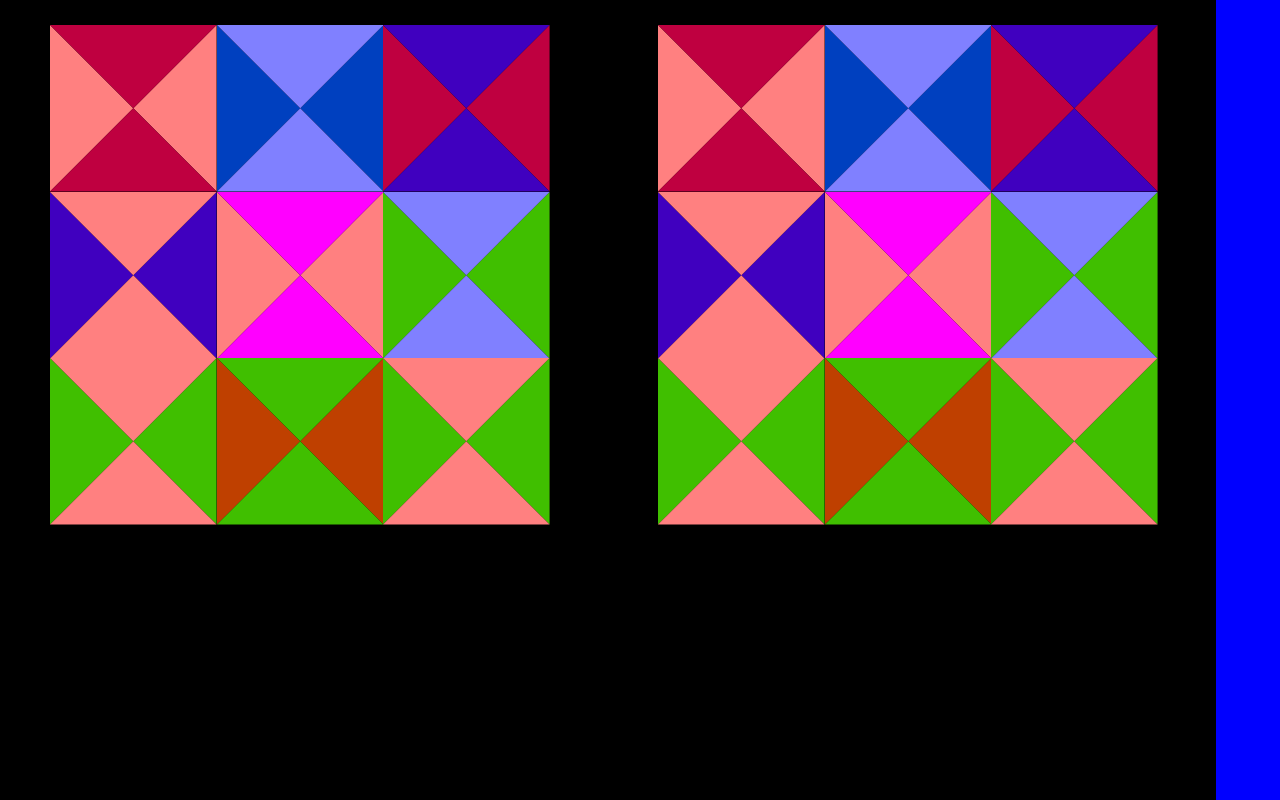
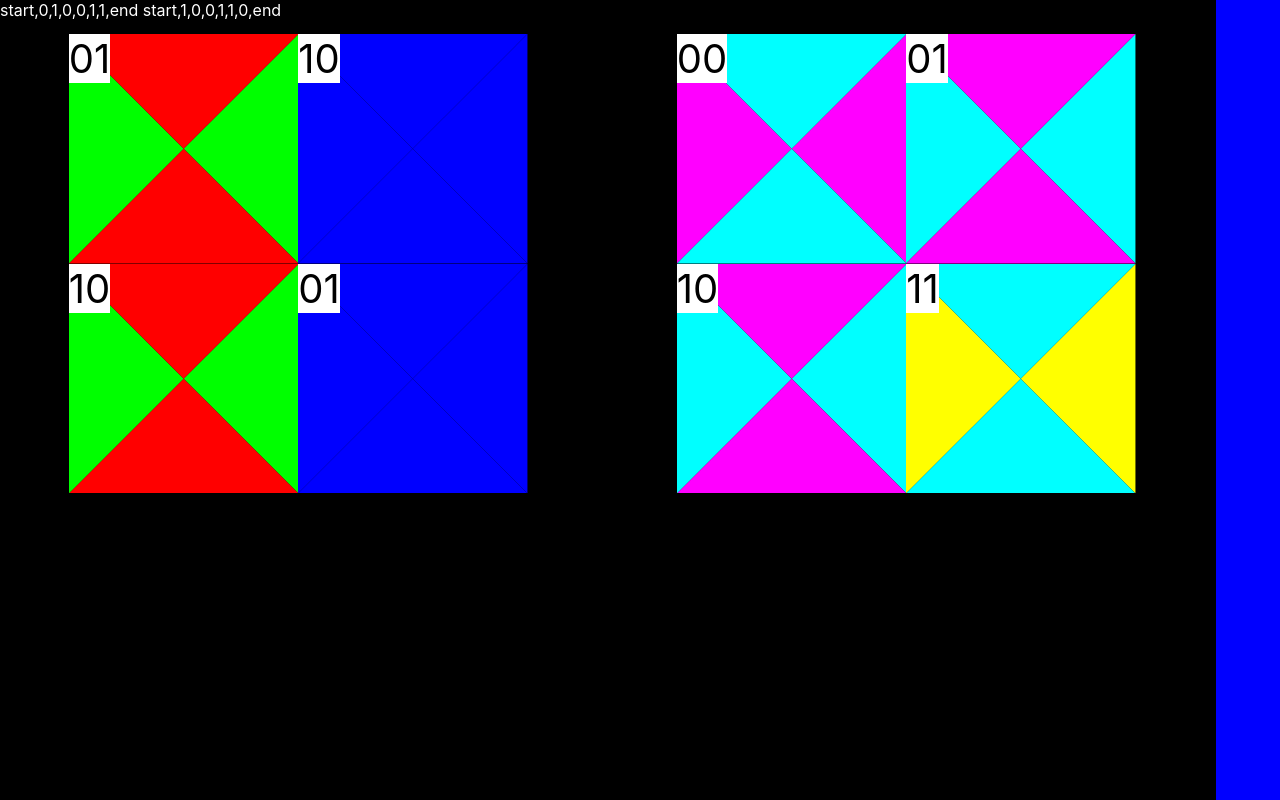
Before and after one commit to philbertani/ib01, a React (Create React App) app in the folder client/: page / in a window 1280 px wide. Built offline with nearby package versions, Linux system fonts and the light colour scheme.

Commit message:
now displaying both squares to merge and target squares with debug identifiers

```diff
--- a/client/src/WindowManager.js
+++ b/client/src/WindowManager.js
@@ -9,7 +9,7 @@ import {boardInfos} from "./game/boardInfo";
 
 export default function WindowManager( {mainScreenRef} ) {
 
-  const boardInfo = boardInfos[3];
+  const boardInfo = boardInfos[2];
   const mechRef = React.useRef(new Mechanics(boardInfo));
   const mech = mechRef.current;
 
--- a/client/src/game/Mechanics.js
+++ b/client/src/game/Mechanics.js
@@ -2,12 +2,17 @@ export default class Mechanics {
   primaryColors = [
     [255, 0, 0],
     [0, 255, 0],
-    [0, 0, 255],
+    [0, 0, 255]
+  ]
 
+
+
+  /*
     [127.5, 127.5, 0],
     [0, 127.5, 127.5],
     [127.5, 0, 127.5],
   ];
+  */
 
   /*
     [255, 255, 0],   //add these to second level - it gets hard to distinguish
@@ -69,6 +74,15 @@ export default class Mechanics {
     return v3;
   }
 
+  linearTo2d(index) {
+
+    const row = Math.trunc(index / this.boardInfo.cols);
+    const col = index - row * this.boardInfo.cols;
+
+    //console.log('zzzzzzz',index, row,  col);
+    return {cell:this.targetBoard[row][col],row,col};
+  }
+
   *boardIter(index, boardInfo) {
     //have the generator function convert from linear index to 2d array index for us
     while (index < boardInfo.rows * boardInfo.cols) {
@@ -80,6 +94,7 @@ export default class Mechanics {
     return;
   }
 
+  //this is more like reduce than map since it returns an accumulated array or object
   map(callback, accum=[]) {
     const cellIndex = this.boardIter(0,this.boardInfo);
     let end=false;
--- a/client/src/game/PlaySpace.js
+++ b/client/src/game/PlaySpace.js
@@ -13,6 +13,7 @@ export default function PlaySpace({mech, style}) {
   styleFinal.overflowY = "scroll";
 
   const [newBoard, setNewBoard] = React.useState([]);
+  const [debug, setDebug] = React.useState(["debug"]);
 
   const cellWidth = styleFinal.width/cellDivisor;
 
@@ -25,37 +26,115 @@ export default function PlaySpace({mech, style}) {
     //we have to call for this from server for multi player
     const board = [];
 
-    //mech.map iterates over the 2d board array in row major order
-    mech.map( cellData=>{
+    //pick half of the total number of board cells because we need 2 squares to cover
+    //one target square
+    const N = boardInfo.rows*boardInfo.cols;
+    const M = Math.trunc(N/2);
+    const cellsToUse = {};
+    let num=0;
+    while (num<M) {
+      const rnd = Math.trunc(Math.random()*N);
+      if ( !cellsToUse[rnd]) {
+        cellsToUse[rnd] = Math.random()*1000;  //assign it a random sort order
+        num++;
+      }
+    }
 
-      const {cell,row,col} = cellData;
+    const cells = Object.keys(cellsToUse);
+    const rndOrder = Object.values(cellsToUse);
+    const order = Array.from( cells, (x,i)=>i);
 
-      const color1 = mech.vecToRGB(cell[0]);
-      const color2 = mech.vecToRGB(cell[1]);
+    order.sort( (a,b)=> rndOrder[a]-rndOrder[b]);
 
-      const newStyle={
+    const Q = M*2;
+    const rndCellOrder = []
+    for (let i=0; i<Q; i++) {
+      rndCellOrder.push(Math.random()*Q);
+    }
+
+    const cellOrder = Array.from(rndCellOrder,(x,i)=>i);
+    cellOrder.sort( (a,b)=>rndCellOrder[a]-rndCellOrder[b]);
+
+    console.log(order, cellOrder, rndCellOrder);
+
+    const debug = [];
+
+    for (let i=0; i<order.length; i++) {
+
+      const index = order[i];
+
+      const {cell,row,col} = mech.linearTo2d(cells[index]);
+      const {cell:cellx,row:outRow,col:outCol} = mech.linearTo2d(cellOrder[i]);
+      const {cell:celly,row:outRow2,col:outCol2} = mech.linearTo2d(cellOrder[M+i]);
+
+      //console.log(i,cellOrder[i],cellOrder[i*2],outRow,outCol,outRow2,outCol2);
+
+      const [p1,p2] = [cell[2],cell[3]];
+
+      debug.push(["start",row,col, outCol,outRow,outCol2,outRow2,"end "].join(","));
+
+      const prim1a = mech.vecToRGB( mech.primaryColors[p1[0]] );
+      const prim1b = mech.vecToRGB( mech.primaryColors[p1[1]] );
+
+      const prim2a = mech.vecToRGB( mech.primaryColors[p2[0]] );
+      const prim2b = mech.vecToRGB( mech.primaryColors[p2[1]] );
+
+      const newStyle1={
         position:"absolute", width:cellWidth,
-        left: margin+spacing*col,
-        top: margin/2+spacing*row
+        left: margin+spacing*outCol,
+        top: margin/2+spacing*outRow,
       }
 
+      const newStyle2={
+        position:"absolute", width:cellWidth,
+        left: margin+spacing*outCol2,
+        top: margin/2+spacing*outRow2
+      }
+      //console.log(prim1a,prim1b,prim2a,prim2b);
+
+      const debugStyle1 = {...newStyle1};
+      const debugStyle2 = {...newStyle2};
+      debugStyle1.backgroundColor="white";
+      debugStyle1.width="fit-content";
+      debugStyle2.backgroundColor="white";
+      debugStyle2.width="fit-content";
+
       board.push(
-        <div key={"tile"+row.toString()+col.toString()} style={newStyle}>
-          <SVGTRI.Left boardDims={styleFinal} color={color1}/>
-          <SVGTRI.Right boardDims={styleFinal} color={color1}/>
-          <SVGTRI.Up boardDims={styleFinal} color={color2}/>
-          <SVGTRI.Down boardDims={styleFinal} color={color2}/>
+        <div key={"tileA"+row.toString()+col.toString()} style={newStyle1}>
+          <SVGTRI.Left boardDims={styleFinal} color={prim1a}/>
+          <SVGTRI.Right boardDims={styleFinal} color={prim1a}/>
+          <SVGTRI.Up boardDims={styleFinal} color={prim2a}/>
+          <SVGTRI.Down boardDims={styleFinal} color={prim2a}/>
         </div>
       )
 
-      return null;
+      board.push(
+        <div key={"tileAdebug"+row.toString()+col.toString()} style={debugStyle1}>{row}{col}</div>
+      )
 
-    }, board);
+      board.push(
+        <div key={"tileB"+row.toString()+col.toString()} style={newStyle2}>
+          <SVGTRI.Left boardDims={styleFinal} color={prim1b}/>
+          <SVGTRI.Right boardDims={styleFinal} color={prim1b}/>
+          <SVGTRI.Up boardDims={styleFinal} color={prim2b}/>
+          <SVGTRI.Down boardDims={styleFinal} color={prim2b}/>
+        </div>
+      )
+
+      board.push(
+        <div key={"tileBdebug"+row.toString()+col.toString()} style={debugStyle2}>{row}{col}</div>
+      )
+
+    }
 
     setNewBoard(board);
-
+    setDebug(debug);
 
   },[cellWidth, boardInfo])  //React suggestions ususally cause infinite rerendering hell - resist!
 
-  return <div style={styleFinal}>{newBoard}</div>
+  return (
+    <div>
+      <div style={styleFinal}>{newBoard}</div>
+      <div style={{position:"absolute",color:"white",zIndex:100}}>{debug}</div>
+    </div>)
 }
--- a/client/src/game/TargetBoard.js
+++ b/client/src/game/TargetBoard.js
@@ -37,6 +37,10 @@ export default function TargetBoard({mech, style}) {
         top: margin / 2 + spacing * row,
       };
 
+      const debugStyle = {...newStyle};
+      debugStyle.backgroundColor="white";
+      debugStyle.width="fit-content";
+
       board.push(
         <div key={"tile" + row.toString() + col.toString()} style={newStyle}>
           <SVGTRI.Left boardDims={styleFinal} color={color1} />
@@ -46,6 +50,11 @@ export default function TargetBoard({mech, style}) {
         </div>
       );
 
+      board.push(
+        <div key={"tileAdebug"+row.toString()+col.toString()} style={debugStyle}>{row}{col}</div>
+      )
+
+
       return null;
     }, board);
 
--- a/client/src/game/boardInfo.js
+++ b/client/src/game/boardInfo.js
@@ -1,3 +1,10 @@
+const boardInfo2x2 = {
+  rows: 2,
+  cols: 2,
+  cellDivisor: 2.65,    //3.8
+  spacingDivisor: 2.65  //3.5
+}
+
 
 const boardInfo3x3 = {
   rows: 3,
@@ -14,6 +21,7 @@ const boardInfo4x4 = {
 }
 
 const boardInfos = {};
+boardInfos[2] = boardInfo2x2;
 boardInfos[3] = boardInfo3x3;
 boardInfos[4] = boardInfo4x4;
 
```
